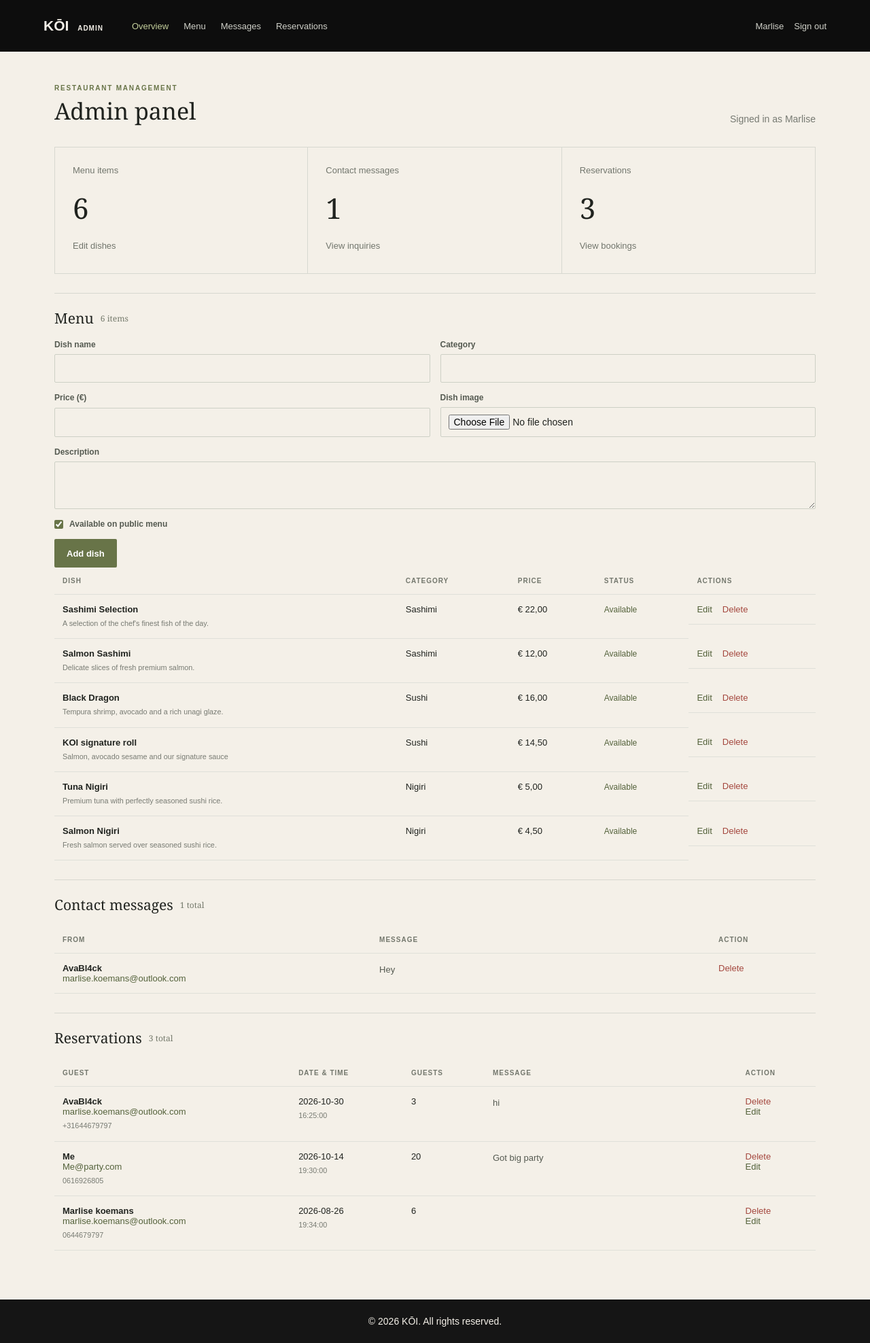
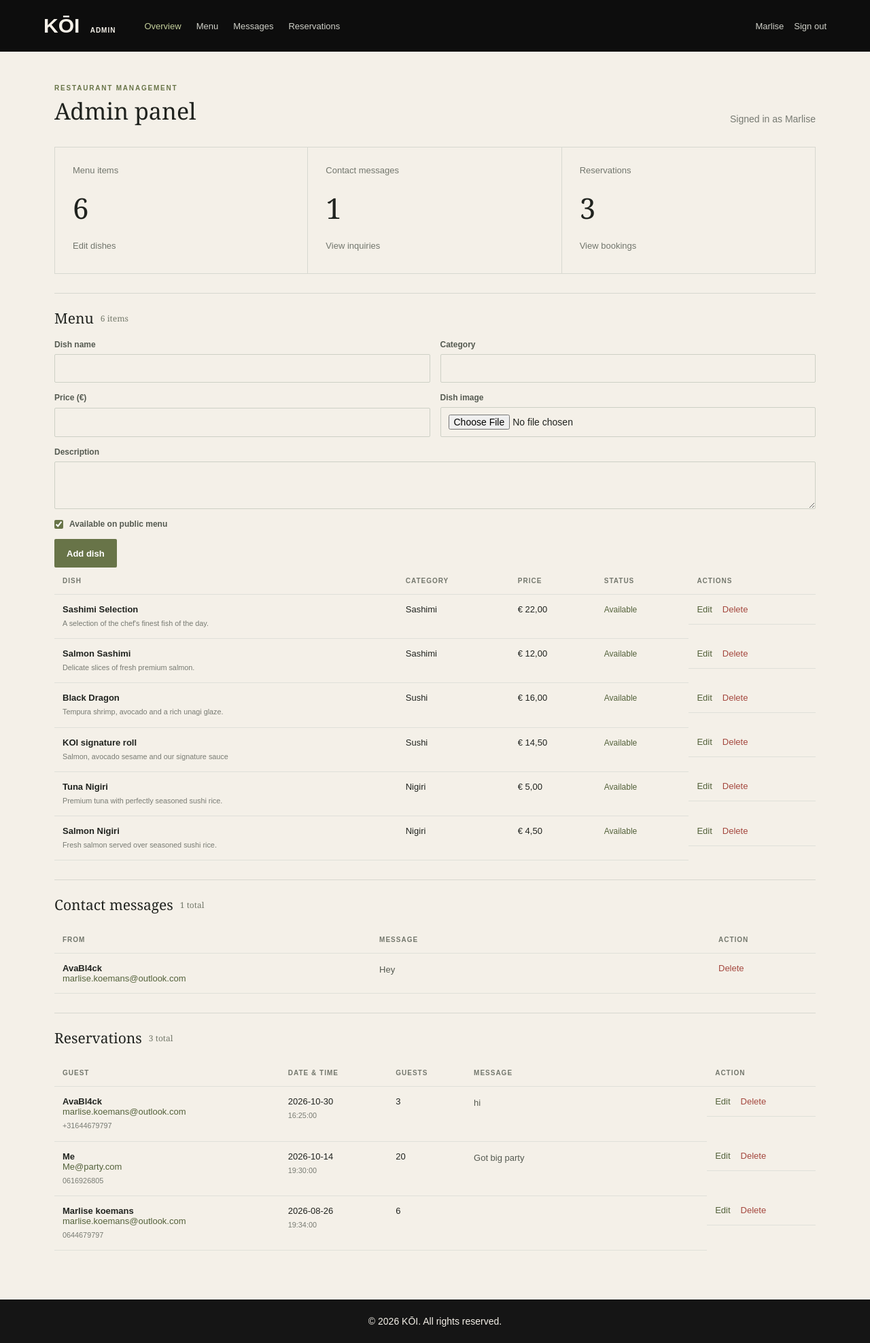
Before and after one commit to Marlise098/Restaurant-website, a PHP site: page /admin/admin.php in a window 1280 px wide. Shown: the whole page at 68% size. Run offline with PHP 8.4, Linux system fonts and the light colour scheme; a user stored in the database is signed in; data comes from the database, SQL or seed files in the repository.

Commit message:
Fixed admin header and php

```diff
--- a/Pages/admin/admin.css
+++ b/Pages/admin/admin.css
@@ -18,8 +18,9 @@
 .admin-brand {
     color: #f4f0e8;
     font-family: Arial, sans-serif;
-    font-size: 21px;
+    font-size: 30px;
     font-weight: bold;
+
     text-decoration: none;
     white-space: nowrap;
 }
@@ -296,7 +297,7 @@
 
 .admin-message-cell {
     min-width: 220px;
-    max-width: 480px;
+    max-width: 600px;
     color: #555a51;
     line-height: 1.6;
 }
--- a/Pages/admin/admin.php
+++ b/Pages/admin/admin.php
@@ -449,21 +449,21 @@ require __DIR__ . '/admin-header.php';
                         </td>
                         <td><?= (int) $reservation['guests'] ?></td>
                         <td class="admin-message-cell"><?= nl2br(admin_escape($reservation['message'])) ?></td>
-                        <td>
+                        <td class="admin-row-actions">
+                            <form method="post" action="admin.php#reservations">
+                                <input type="hidden" name="csrf_token" value="<?= admin_escape(admin_csrf_token()) ?>">
+                                <input type="hidden" name="action" value="edit_reservation">
+                                <input type="hidden" name="id" value="<?= (int) $reservation['id'] ?>">
+                                <button class="admin-text-link" type="submit" style="padding:0; border:0; background:none; font:inherit; cursor:pointer;">
+                                    Edit
+                                </button>
+                            </form>
                             <form method="post" action="admin.php#reservations" onsubmit="return confirm('Delete this reservation?')">
                                 <input type="hidden" name="csrf_token" value="<?= admin_escape(admin_csrf_token()) ?>">
                                 <input type="hidden" name="action" value="delete_reservation">
                                 <input type="hidden" name="id" value="<?= (int) $reservation['id'] ?>">
                                 <button class="admin-danger-link" type="submit">
                                     Delete
-                                </button>
-                            </form>
-                            <form method="post" action="admin.php#reservations">
-                                <input type="hidden" name="csrf_token" value="<?= admin_escape(admin_csrf_token()) ?>">
-                                <input type="hidden" name="action" value="edit_reservation">
-                                <input type="hidden" name="id" value="<?= (int) $reservation['id'] ?>">
-                                <button class="admin-text-link" type="submit" style="padding:0; border:0; background:none; font:inherit; cursor:pointer;">
-                                    Edit
                                 </button>
                             </form>
                         </td>
```
Also changed, not shown: menu-detail.php (added, +23 -0 lines), css/style.css (line endings or trailing spaces).
